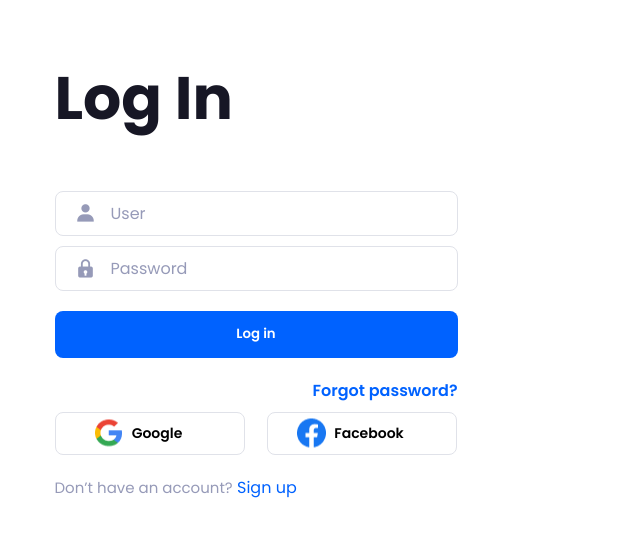
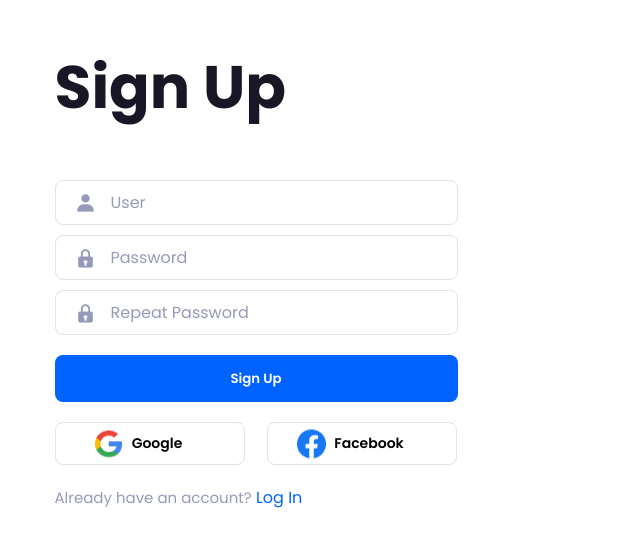
Before and after one commit to IagoAndradeDev/Sistema-Login, a plain HTML site: page index.html in a window 1280 px wide. Shown: the part 119-666 px from the top of the page, without its empty margins (0-640 px from the left). Drawn offline with nearby package versions, Linux system fonts and the light colour scheme.

Commit message:
Adicionando Sign Up

```diff
--- a/index.html
+++ b/index.html
@@ -11,7 +11,7 @@
 </head>
 <body>
     <main class="container">
-        <div class="container-login">
+        <div class="container-login" style="display: none;">
             <div class="title">
                 <h1>Log In</h1>
             </div>
@@ -44,6 +44,40 @@
                 <a href="">Sign up</a>
             </div>
         </div>
+        <div class="container-sign-up">
+            <div class="title-sign">
+                    <h1>Sign Up</h1>
+            </div>
+            <div class="box-sign-user">
+                <i class="bx bxs-user"></i>
+                <input type="text" placeholder="User">
+            </div>
+            <div class="box-sign-password">
+                <i class="bx bxs-lock"></i>
+                <input type="password" placeholder="Password">
+            </div>
+            <div class="box-sign-repeat">
+                <i class="bx bxs-lock"></i>
+                <input type="password" placeholder="Repeat Password">
+            </div>
+            <div class="button-sign-up">
+                <button>Sign Up</button>
+            </div>
+            <div class="buttons-sign-methods">
+                <div class="button-sign-google">
+                    <img src="img/google.png" alt="">
+                    <button>Google</button>
+                </div>
+                <div class="button-sign-facebook">
+                    <img src="img/facebook.png" alt="">
+                    <button>Facebook</button>
+                </div>
+            </div>
+            <div class="log-in">
+                <label>Already have an account?</label>
+                <a href="">Log In</a>
+            </div>
+        </div>
     </main>
 <script src="scripts.js"></script>
 </body>
--- a/styles.css
+++ b/styles.css
@@ -158,3 +158,129 @@ body {
 .sign-up a:hover {
     opacity: 0.6;
 }
+
+
+/*
+Parte SIGN UP
+*/
+
+.title-sign {
+    width: 249px;
+    height: 128px;
+    margin: 10px;
+    font-size: 30px;
+    color: #171725;
+}
+
+.box-sign-user, .box-sign-password, .box-sign-repeat {
+    position: relative;
+    width: 403px;
+    height: 45px;
+    margin: 10px;
+}
+
+.box-sign-user input, .box-sign-password input, .box-sign-repeat input {
+    width: 100%;
+    height: 100%;
+    border: 1px solid #E0E2E9;
+    border-radius: 8px;
+    background-color: transparent;
+    font-size: 16px;
+    padding-left: 55px;
+}
+
+.box-sign-user input::placeholder , .box-sign-password input::placeholder, .box-sign-repeat input::placeholder {
+    color: #969AB8;
+}
+
+
+.box-sign-user i, .box-sign-password i, .box-sign-repeat i{
+    position: absolute;
+    font-size: 22px;
+    left: 20px;
+    top: 50%;
+    transform: translateY(-50%);
+    color: #969AB8;
+}
+
+.button-sign-up button {
+    width: 403px;
+    height: 47px;
+    margin: 10px;
+    border: none;
+    border-radius: 8px;
+    background-color: #0062FF;
+    cursor: pointer;
+    color: white;
+    font-weight: 600;
+}
+
+.button-sign-up button:hover {
+    opacity: 0.8;
+}
+
+.buttons-sign-methods {
+    display: flex;
+    width: 401px;
+    margin: 10px;
+    gap: 22px;
+}
+
+.button-sign-google, .button-sign-facebook {
+    position: relative;
+}
+
+.button-sign-google button, .button-sign-facebook button {
+    width: 190px;
+    height: 43px;
+    border: 1px solid #E0E2E9;
+    border-radius: 8px;
+    background-color: transparent;
+    font-size: 14px;
+    font-weight: 600;
+    cursor: pointer;
+    padding-left: 15px;
+}
+
+.button-sign-google button:hover, .button-sign-facebook button:hover {
+    opacity: 0.6;
+    border: 1px solid #171725;
+}
+
+
+.button-sign-google img{
+    width: 27px;
+    height: 27px;
+    position: absolute;
+    left: 40px;
+    top: 50%;
+    transform: translateY(-50%);
+}
+
+.button-sign-facebook img {
+    width: 29px;
+    height: 29px;
+    position: absolute;
+    left: 30px;
+    top: 50%;
+    transform: translateY(-50%);
+}
+
+.log-in {
+    margin: 20px 10px;
+}
+
+.log-in label {
+    font-size: 15px;
+    color: #969AB8;
+}
+
+.log-in a {
+    cursor: pointer;
+    text-decoration: none;
+    color: #0062FF;
+}
+
+.log-in a:hover {
+    opacity: 0.6;
+}
```
